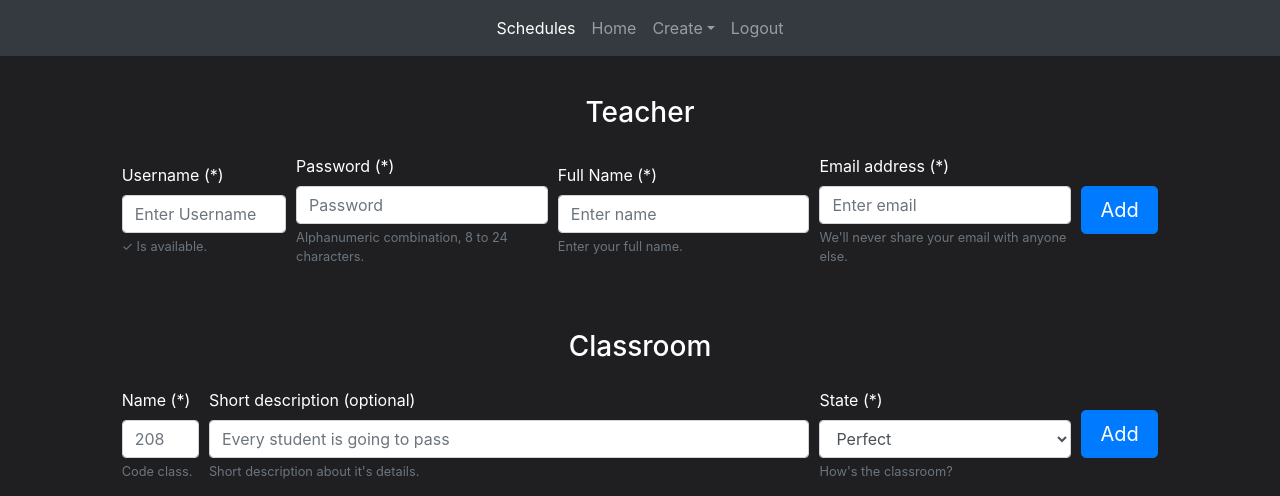
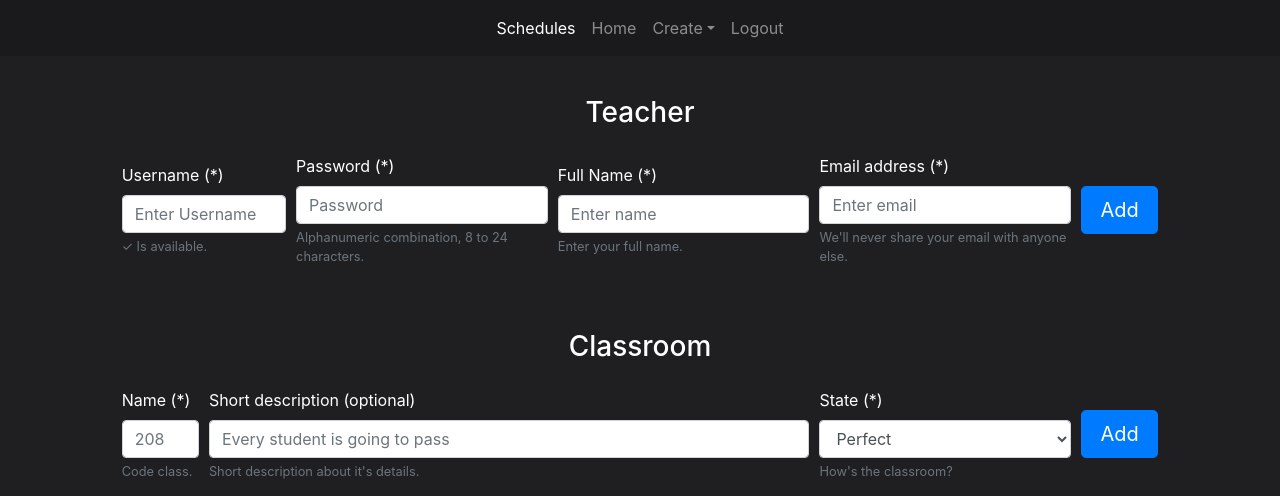
Before and after one commit to jofaval/daw-calendar, a PHP site: page /workinprogress/admin.html in a window 1280 px wide. Shown: the top 496 px of the page. Run offline with PHP 8.4, Linux system fonts and the light colour scheme; some libraries are stand-ins or nearby versions.

Commit message:
Modify bg-dark in main

```diff
--- a/styles/main.css
+++ b/styles/main.css
@@ -17,6 +17,10 @@ nav {
     color: rgba(255, 255, 255, 0.75) !important;
 }
 
+.bg-dark {
+    background-color: rgba(0, 0, 0, 0.15) !important;
+}
+
 @media screen and (prefer-color-scheme: light) {
     body {
         background-color: #dbdbdb;
```
